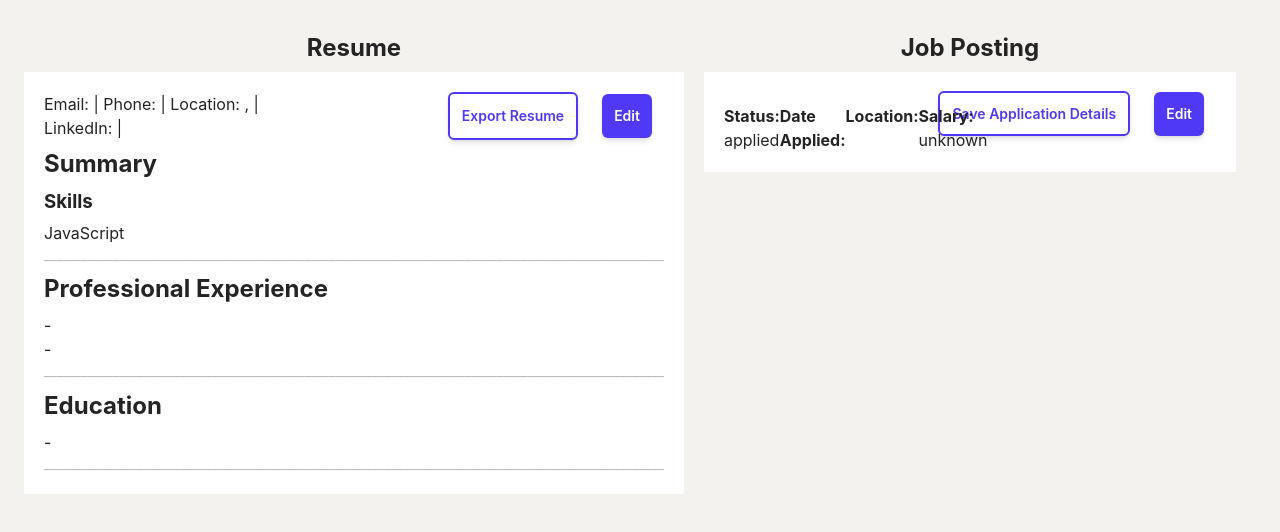
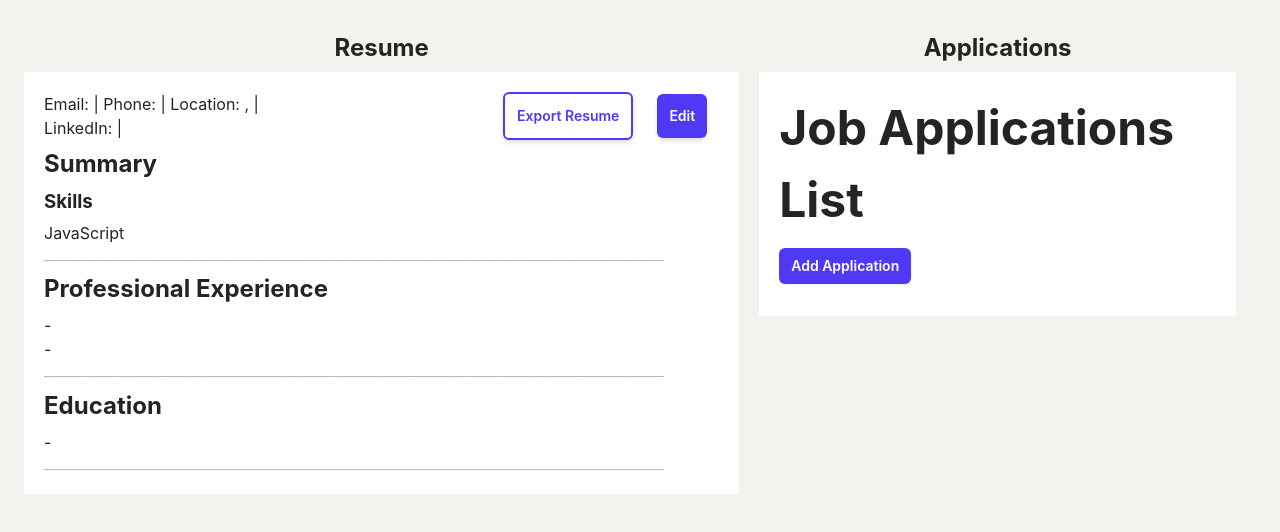
Before and after one commit to jmy-kellogg/tyfyc-react, a React (Vite) app: page / in a window 1280 px wide. Shown: the top 532 px of the page. Built offline with nearby package versions, Linux system fonts and the light colour scheme.

Commit message:
add application Page

```diff
--- a/src/client/App.tsx
+++ b/src/client/App.tsx
@@ -1,7 +1,8 @@
 import { useState, useEffect } from "react";
 
-import JobPosting from "./components/JobPosting";
-import Resume from "./components/resume";
+// import JobPosting from "./components/jobPosting/Index";
+import Resume from "./components/resume/Index";
+import Applications from "./components/Applications";
 
 function App() {
   const [view, setView] = useState("resume");
@@ -33,22 +34,33 @@ function App() {
             Resume
           </button>
           <button
+            className={`m-1 ml-0 w-32 rounded-t-lg p-3 hover:cursor-pointer hover:font-bold${
+              view == "applications" ? " font-bold bg-white mb-0" : ""
+            }`}
+            onClick={() => setView("applications")}
+          >
+            Applications
+          </button>
+          {/* <button
             className={`m-1 ml-0 w-24 rounded-t-lg p-3 hover:cursor-pointer hover:font-bold${
               view == "job" ? " font-bold bg-white mb-0" : ""
             }`}
             onClick={() => setView("job")}
           >
             Job
-          </button>
+          </button> */}
         </div>
       )}
       <div className="flex">
         {(view == "resume" || !smallDisplay) && (
           <Resume smallDisplay={smallDisplay} />
         )}
-        {(view == "job" || !smallDisplay) && (
+        {(view == "applications" || !smallDisplay) && (
+          <Applications smallDisplay={smallDisplay} />
+        )}
+        {/* {(view == "job" || !smallDisplay) && (
           <JobPosting smallDisplay={smallDisplay} />
-        )}
+        )} */}
       </div>
     </>
   );
--- /dev/null
+++ b/src/client/components/Applications.tsx
@@ -0,0 +1,58 @@
+import { useSelector, useDispatch } from "react-redux";
+
+import {
+  addNewApplication,
+  removeApplication,
+} from "../store/reducers/applicationsSlice";
+import type { State, ApplicationsList } from "../../types";
+
+interface Props {
+  smallDisplay: boolean;
+}
+
+function Applications({ smallDisplay }: Props) {
+  const applications: ApplicationsList = useSelector(
+    (state: State) => state.applications.list
+  );
+  const dispatch = useDispatch();
+
+  const addNew = () => {
+    dispatch(addNewApplication());
+  };
+
+  const remove = (jobId: string) => {
+    dispatch(removeApplication(jobId));
+  };
+
+  return (
+    <>
+      <div className="mx-5 w-lg">
+        {!smallDisplay && <h2 className="text-center">Applications</h2>}
+        <div className="bg-white p-5">
+          <h1>Job Applications List</h1>
+          {applications.map((application) => (
+            <div key={application.jobId}>
+              <h2>{application.company}</h2>
+              <button
+                type="button"
+                className="rounded-md bg-indigo-600 my-3 px-3 py-2 text-sm font-semibold text-white shadow-xs hover:bg-indigo-500 focus-visible:outline-2 focus-visible:outline-offset-2 focus-visible:outline-indigo-600"
+                onClick={() => remove(application.jobId)}
+              >
+                Remove
+              </button>
+            </div>
+          ))}
+          <button
+            type="button"
+            className="rounded-md bg-indigo-600 my-3 px-3 py-2 text-sm font-semibold text-white shadow-xs hover:bg-indigo-500 focus-visible:outline-2 focus-visible:outline-offset-2 focus-visible:outline-indigo-600"
+            onClick={addNew}
+          >
+            Add Application
+          </button>
+        </div>
+      </div>
+    </>
+  );
+}
+
+export default Applications;
--- a/src/client/store/index.ts
+++ b/src/client/store/index.ts
@@ -7,6 +7,7 @@ import educationReducer from "./reducers/educationSlice";
 import jobsReducer from "./reducers/jobsSlice";
 import skillsReducer from "./reducers/skillsSlice";
 import postingReducer from "./reducers/postingSlice";
+import applicationsReducer from "./reducers/applicationsSlice";
 
 const persistConfig = {
   key: "root",
@@ -19,6 +20,7 @@ const rootReducer = combineReducers({
   jobs: jobsReducer,
   skills: skillsReducer,
   posting: postingReducer,
+  applications: applicationsReducer,
 });
 
 const persistedReducer = persistReducer(persistConfig, rootReducer);
--- /dev/null
+++ b/src/client/store/reducers/applicationsSlice.ts
@@ -0,0 +1,69 @@
+import { v4 as uuidv4 } from "uuid";
+import { createSlice, PayloadAction } from "@reduxjs/toolkit";
+import type {
+  ApplicationsState,
+  ApplicationsList,
+  PostingState,
+} from "../../../types";
+
+const initialState: ApplicationsState = {
+  openTabs: [],
+  list: [],
+};
+
+export const ApplicationsSlice = createSlice({
+  name: "posting",
+  initialState,
+  reducers: {
+    updateApplicationsList: (
+      state: ApplicationsState,
+      action: PayloadAction<ApplicationsList>
+    ) => {
+      state.list = action.payload;
+    },
+    updateOpenTabs: (
+      state: ApplicationsState,
+      action: PayloadAction<Array<string>>
+    ) => {
+      state.openTabs = action.payload;
+    },
+    addNewApplication: (state: ApplicationsState) => {
+      const jobId = uuidv4();
+      const defaultApplication: PostingState = {
+        company: "",
+        description: "",
+        title: "",
+        salary: "",
+        dateApplied: "",
+        location: "",
+        status: "applied",
+        interviewStages: [],
+        notes: "",
+        postingLink: "",
+        companyLink: "",
+        jobId,
+      };
+      state.openTabs = [...state.openTabs, jobId];
+      state.list = [...state.list, defaultApplication];
+    },
+    removeApplication: (
+      state: ApplicationsState,
+      action: PayloadAction<string>
+    ) => {
+      state.openTabs = state.openTabs.filter(
+        (jobId) => jobId !== action.payload
+      );
+      state.list = state.list = state.list.filter(
+        ({ jobId }) => jobId !== action.payload
+      );
+    },
+  },
+});
+
+export const {
+  updateApplicationsList,
+  updateOpenTabs,
+  addNewApplication,
+  removeApplication,
+} = ApplicationsSlice.actions;
+export default ApplicationsSlice.reducer;
--- a/src/client/store/reducers/postingSlice.ts
+++ b/src/client/store/reducers/postingSlice.ts
@@ -15,6 +15,7 @@ const initialState: PostingState = {
   notes: "",
   postingLink: "",
   companyLink: "",
+  jobId: "",
 };
 
 export const postingSlice = createSlice({
```
Also changed, not shown: src/types/index.ts (+9 -0 lines).
